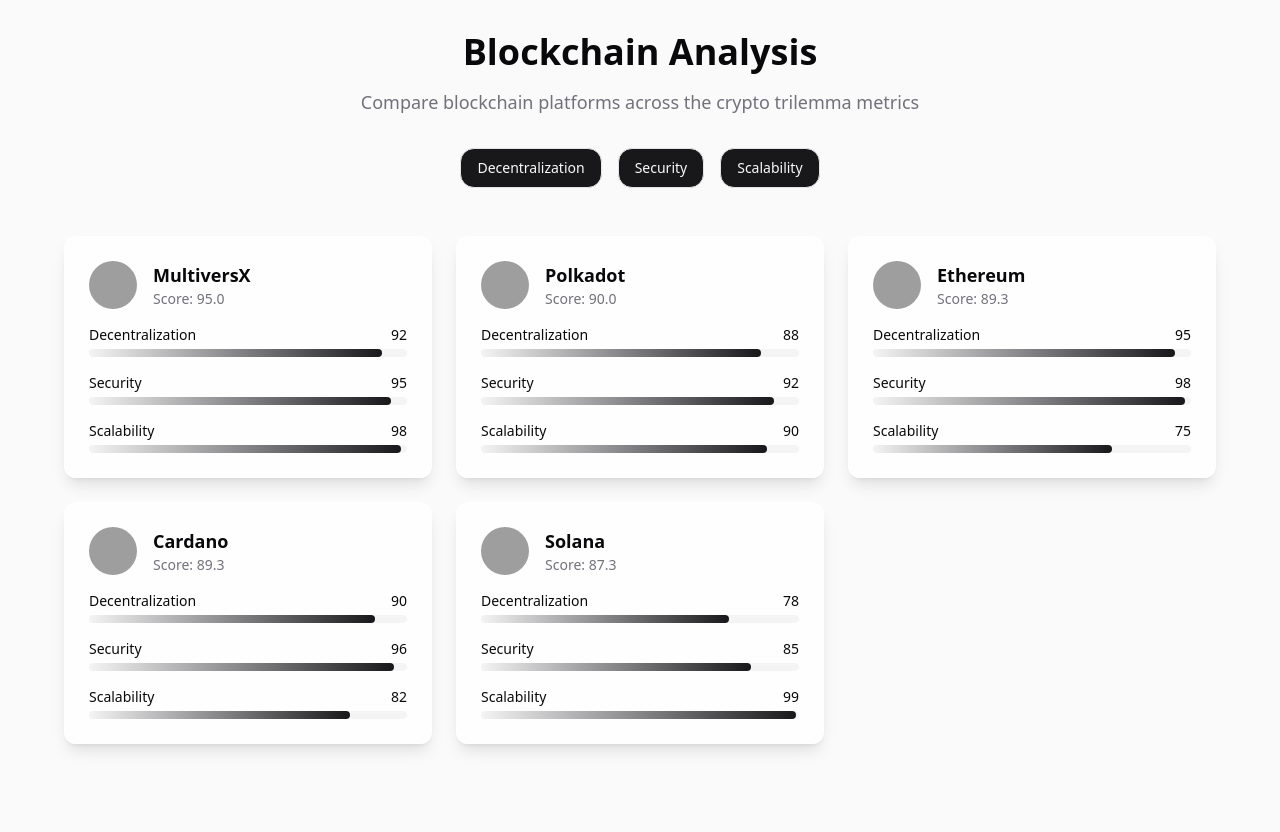
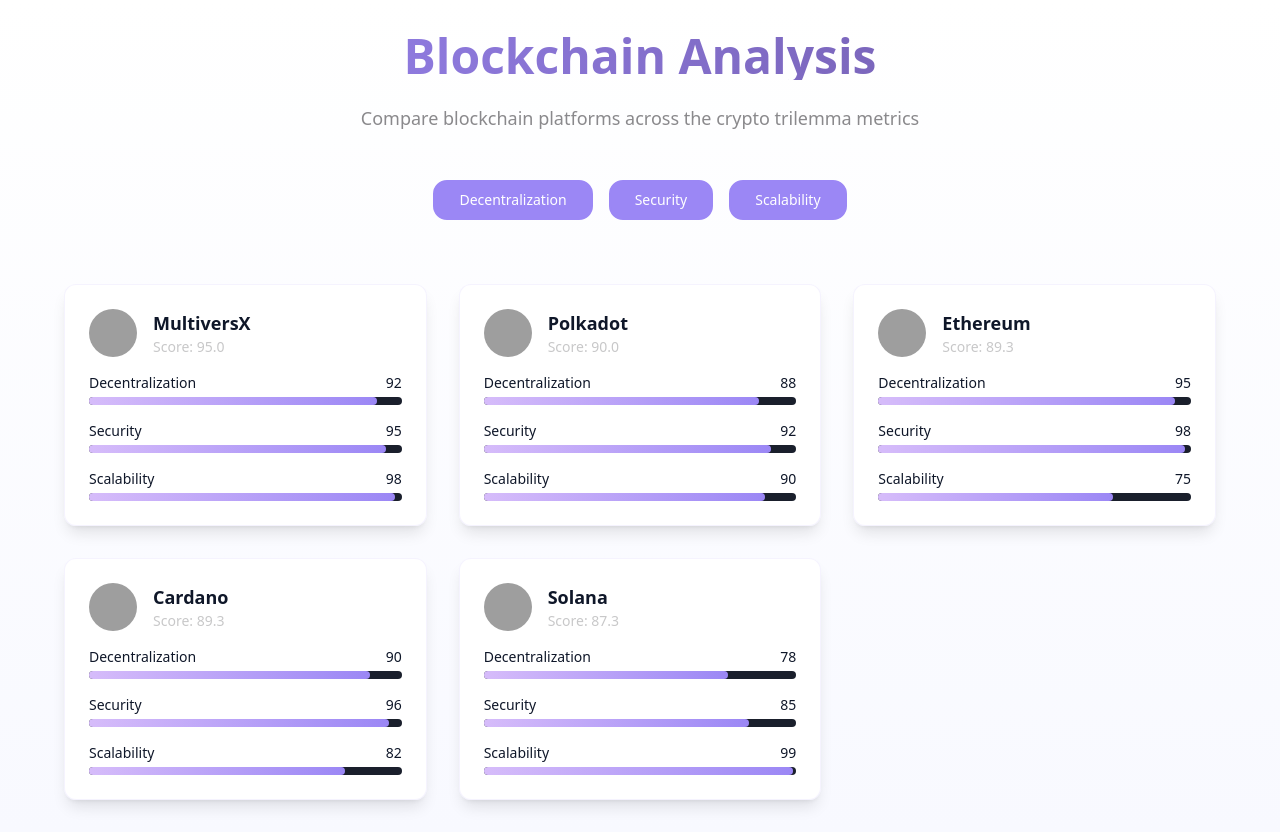
Before and after one commit to wdcurry/crypto-trilemma-tracker, a React (Vite) app: page / in a window 1280 px wide. Before the commit the page ends 800 px from the top, so only its background shows below. Built offline with nearby package versions, Linux system fonts and the light colour scheme; grey boxes are pictures that could not be loaded.

Commit message:
Update styling to match MultiversX
Modified the look and feel of the application to align with the design aesthetics of the MultiversX main page. Adjustments include changes to colors, layout, and overall UI components for a cohesive appearance.
[skip gpt_engineer]

```diff
--- a/src/components/CategoryToggle.tsx
+++ b/src/components/CategoryToggle.tsx
@@ -17,8 +17,8 @@ export const CategoryToggle = ({
     <Button
       variant="outline"
       className={cn(
-        "transition-all duration-300",
-        isSelected && "bg-primary text-primary-foreground"
+        "border-2 border-primary/20 hover:border-primary/40 transition-all duration-300 px-6 py-2 text-sm font-medium",
+        isSelected && "bg-primary text-white border-primary hover:bg-primary/90 hover:border-primary"
       )}
       onClick={() => onToggle(category)}
     >
--- a/src/index.css
+++ b/src/index.css
@@ -4,23 +4,23 @@
 
 @layer base {
   :root {
-    --background: 0 0% 98%;
-    --foreground: 240 10% 3.9%;
+    --background: 0 0% 100%;
+    --foreground: 222 47% 11%;
     --card: 0 0% 100%;
-    --card-foreground: 240 10% 3.9%;
+    --card-foreground: 222 47% 11%;
     --popover: 0 0% 100%;
-    --popover-foreground: 240 10% 3.9%;
-    --primary: 240 5.9% 10%;
-    --primary-foreground: 0 0% 98%;
-    --secondary: 240 4.8% 95.9%;
-    --secondary-foreground: 240 5.9% 10%;
-    --muted: 240 4.8% 95.9%;
-    --muted-foreground: 240 3.8% 46.1%;
-    --accent: 240 4.8% 95.9%;
-    --accent-foreground: 240 5.9% 10%;
-    --border: 240 5.9% 90%;
-    --input: 240 5.9% 90%;
-    --ring: 240 5.9% 10%;
+    --popover-foreground: 222 47% 11%;
+    --primary: 252 82% 75%;
+    --primary-foreground: 0 0% 100%;
+    --secondary: 222 47% 11%;
+    --secondary-foreground: 0 0% 100%;
+    --muted: 210 40% 96.1%;
+    --muted-foreground: 215.4 16.3% 46.9%;
+    --accent: 273 68% 50%;
+    --accent-foreground: 0 0% 100%;
+    --border: 214.3 31.8% 91.4%;
+    --input: 214.3 31.8% 91.4%;
+    --ring: 252 82% 75%;
     --radius: 1rem;
   }
 }
@@ -31,13 +31,14 @@
   }
   body {
     @apply bg-background text-foreground;
+    background: linear-gradient(to bottom, #FFFFFF, #F8F9FF);
   }
 }
 
 .glass-card {
-  @apply bg-white/80 backdrop-blur-sm border border-white/20 shadow-lg;
+  @apply bg-white/90 backdrop-blur-sm border border-primary/10 shadow-lg hover:shadow-primary/5 transition-all duration-300;
 }
 
 .score-bar {
-  @apply h-2 rounded-full bg-gradient-to-r from-accent to-primary transition-all duration-500 ease-out;
+  @apply h-2 rounded-full bg-gradient-to-r from-primary-light to-primary transition-all duration-500 ease-out;
 }
--- a/src/pages/Index.tsx
+++ b/src/pages/Index.tsx
@@ -26,7 +26,6 @@ const Index = () => {
   const toggleCategory = (category: ScoreCategory) => {
     setSelectedCategories((prev) => {
       if (prev.includes(category)) {
-        // Don't allow deselecting if it's the last category
         if (prev.length === 1) return prev;
         return prev.filter((c) => c !== category);
       }
@@ -35,15 +34,17 @@ const Index = () => {
   };
 
   return (
-    <div className="min-h-screen p-8">
+    <div className="min-h-screen bg-gradient-to-b from-white to-[#F8F9FF] p-8">
       <div className="max-w-6xl mx-auto">
-        <div className="text-center mb-12">
-          <h1 className="text-4xl font-bold mb-4">Blockchain Analysis</h1>
-          <p className="text-lg text-muted-foreground mb-8">
+        <div className="text-center mb-16">
+          <h1 className="text-5xl font-bold mb-6 bg-gradient-to-r from-primary to-accent bg-clip-text text-transparent">
+            Blockchain Analysis
+          </h1>
+          <p className="text-lg text-muted max-w-2xl mx-auto mb-12">
             Compare blockchain platforms across the crypto trilemma metrics
           </p>
 
-          <div className="flex flex-wrap justify-center gap-4 mb-8">
+          <div className="flex flex-wrap justify-center gap-4 mb-12">
             <CategoryToggle
               category="decentralization"
               isSelected={selectedCategories.includes("decentralization")}
@@ -62,7 +63,7 @@ const Index = () => {
           </div>
         </div>
 
-        <div className="grid grid-cols-1 md:grid-cols-2 lg:grid-cols-3 gap-6">
+        <div className="grid grid-cols-1 md:grid-cols-2 lg:grid-cols-3 gap-8">
           {sortedBlockchains.map((blockchain) => (
             <ScoreCard
               key={blockchain.id}
--- a/tailwind.config.ts
+++ b/tailwind.config.ts
@@ -24,25 +24,22 @@ export default {
         ring: "hsl(var(--ring))",
         background: "hsl(var(--background))",
         foreground: "hsl(var(--foreground))",
-        card: {
-          DEFAULT: "hsl(var(--card))",
-          foreground: "hsl(var(--card-foreground))",
-        },
         primary: {
-          DEFAULT: "hsl(var(--primary))",
-          foreground: "hsl(var(--primary-foreground))",
+          DEFAULT: "#9b87f5",
+          light: "#D6BCFA",
+          dark: "#7E69AB",
         },
         secondary: {
-          DEFAULT: "hsl(var(--secondary))",
-          foreground: "hsl(var(--secondary-foreground))",
+          DEFAULT: "#1A1F2C",
+          foreground: "#FFFFFF",
         },
         muted: {
-          DEFAULT: "hsl(var(--muted))",
-          foreground: "hsl(var(--muted-foreground))",
+          DEFAULT: "#8A898C",
+          foreground: "#C8C8C9",
         },
         accent: {
-          DEFAULT: "hsl(var(--accent))",
-          foreground: "hsl(var(--accent-foreground))",
+          DEFAULT: "#6E59A5",
+          foreground: "#FFFFFF",
         },
       },
       keyframes: {
```
